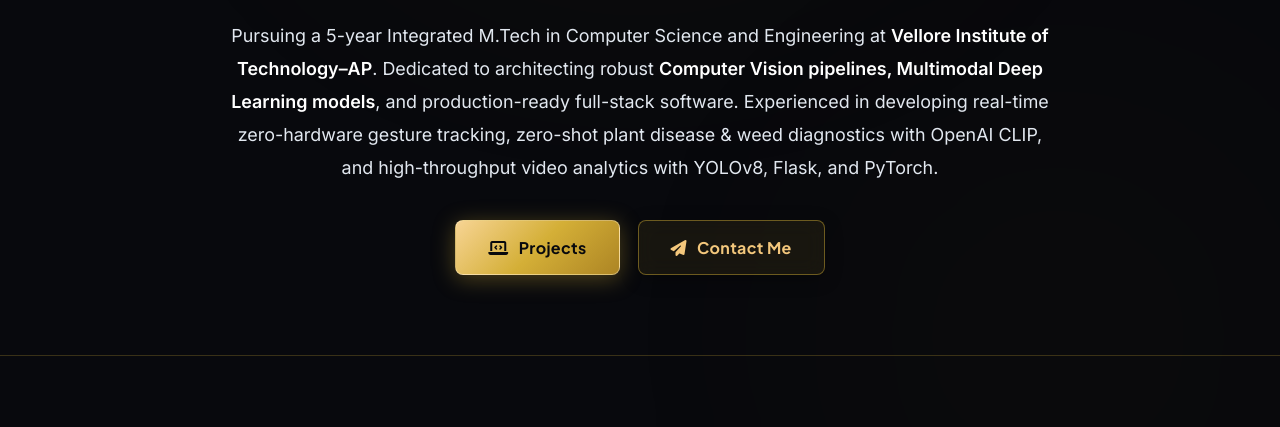
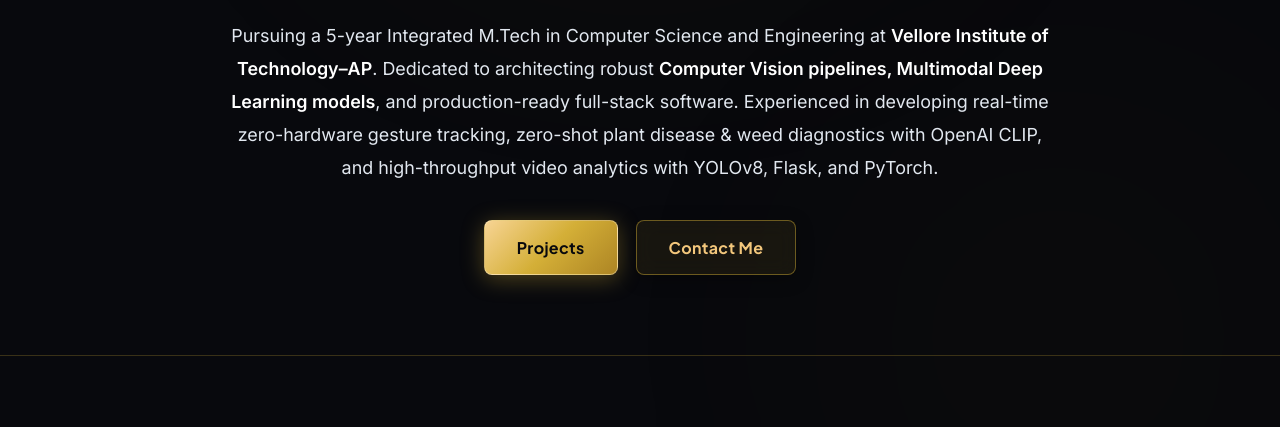
Before and after one commit to Phani424302/portfolio, a plain HTML site: page index.html in a window 1280 px wide. Shown: the part 373-800 px from the top of the page. Drawn offline with nearby package versions, Linux system fonts and the light colour scheme.

Commit message:
fix: remove icons from hero buttons and remove academic line from footer

```diff
--- a/index.html
+++ b/index.html
@@ -124,14 +124,8 @@
         </p>
 
         <div class="hero-action-buttons">
-          <a href="#projects" class="btn hero-cta-btn btn-gold">
-            <i class="fa-solid fa-laptop-code"></i>
-            <span>Projects</span>
-          </a>
-          <a href="#contact" class="btn hero-cta-btn btn-gold-outline">
-            <i class="fa-solid fa-paper-plane"></i>
-            <span>Contact Me</span>
-          </a>
+          <a href="#projects" class="btn hero-cta-btn btn-gold">Projects</a>
+          <a href="#contact" class="btn hero-cta-btn btn-gold-outline">Contact Me</a>
         </div>
 
       </div>
@@ -883,7 +877,6 @@
         </div>
         <div>
           <p class="footer-author-name">Chennamareddygari Phani Bhushan Reddy</p>
-          <p class="footer-academic-line">Integrated M.Tech in Computer Science and Engineering · VIT-AP University</p>
         </div>
       </div>
       <div>
```
